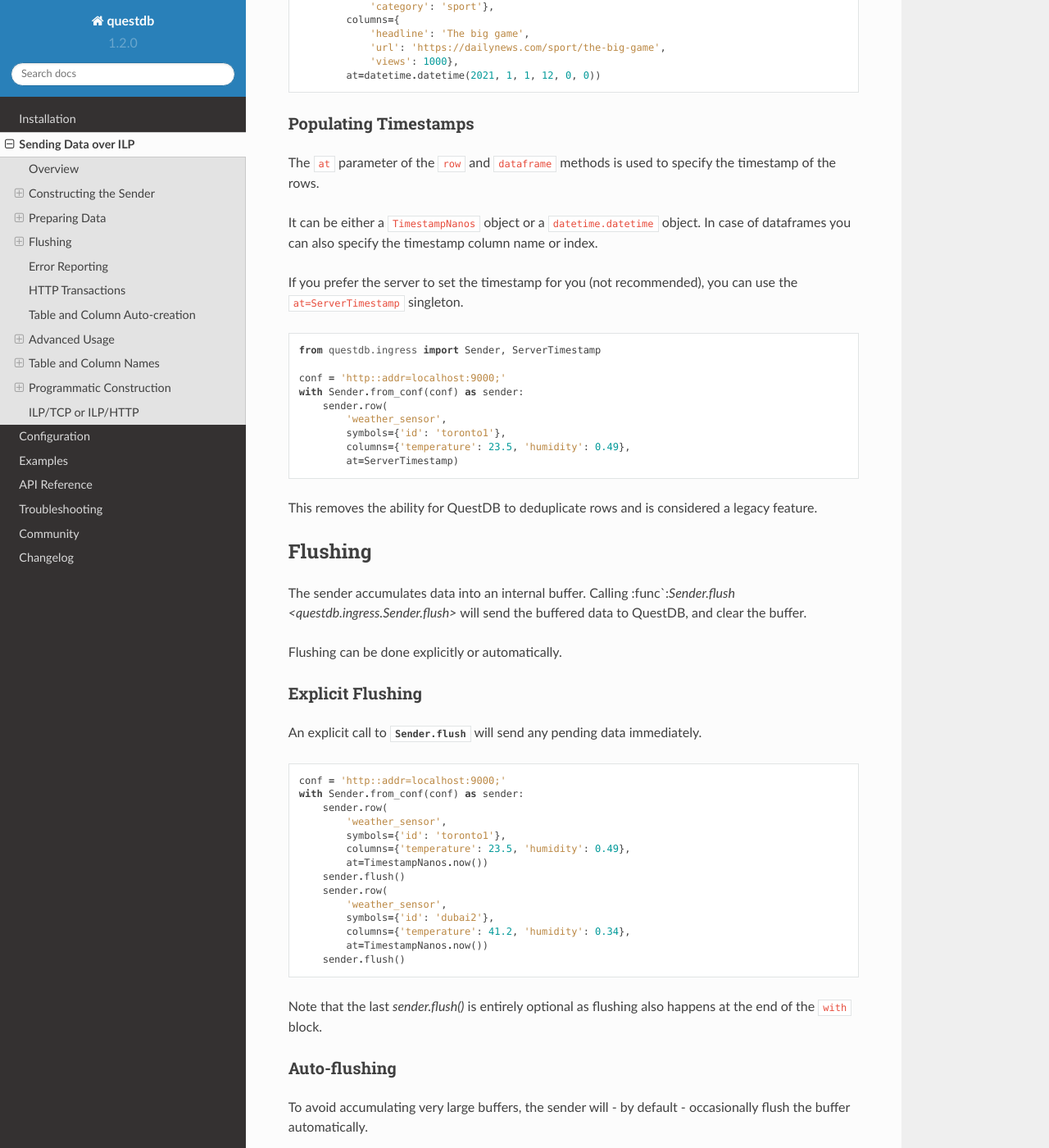
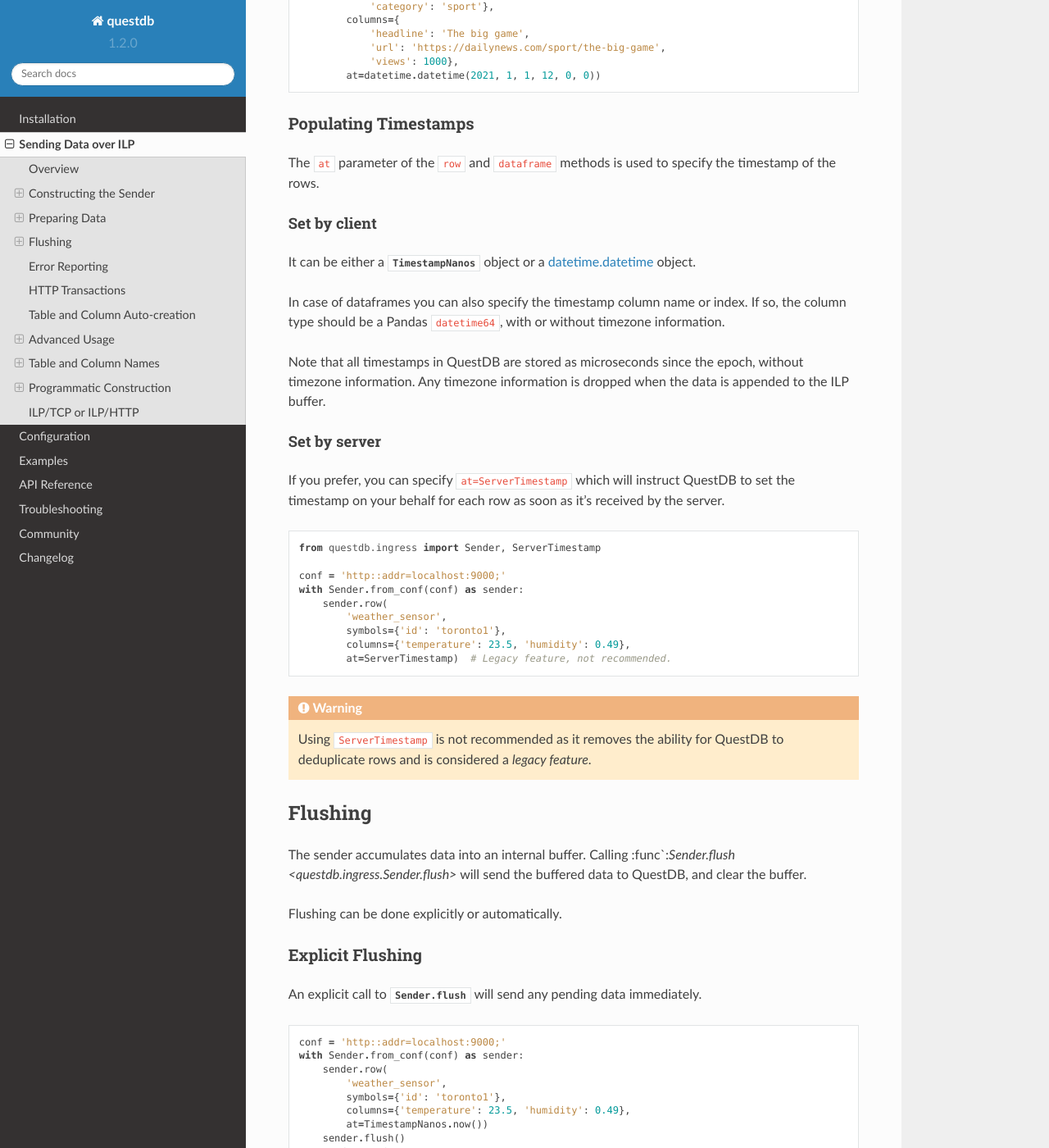
Before and after one commit to questdb/py-questdb-client, a Sphinx documentation site: the page built from docs/sender.rst, in a window 1280 px wide and 1400 px high, scrolled down 2648 px. Shown: the whole window at 82% size. Built offline with Sphinx 7.4.7 and the Read the Docs theme 2.0.0, drawn with Linux system fonts in a browser that asks for light colours; some of the changed text lies outside the part shown.

Commit message:
probably final doc tweaks

```diff
--- a/docs/conf.rst
+++ b/docs/conf.rst
@@ -55,6 +55,10 @@
 
 Authentication
 ==============
+
+If you're using QuestDB enterprise you can read up on creating and permissioning
+users in the `Enterprise quickstart <https://questdb.io/docs/guides/enterprise-quick-start/#4-ingest-data-influxdb-line-protocol>`_
+and the `role-based access control <https://questdb.io/docs/operations/rbac/>`_ guides.
 
 HTTP Bearer Token
 -----------------
--- a/docs/sender.rst
+++ b/docs/sender.rst
@@ -153,11 +153,27 @@
 The ``at`` parameter of the ``row`` and ``dataframe`` methods is used to specify
 the timestamp of the rows.
 
-It can be either a ``TimestampNanos`` object or a ``datetime.datetime`` object.
+Set by client
+~~~~~~~~~~~~~
+
+It can be either a :class:`TimestampNanos <questdb.ingress.TimestampNanos>`
+object or a
+`datetime.datetime <https://docs.python.org/3/library/datetime.html>`_ object.
+
 In case of dataframes you can also specify the timestamp column name or index.
+If so, the column type should be a Pandas ``datetime64``, with or without
+timezone information.
 
-If you prefer the server to set the timestamp for you (not recommended),
-you can use the ``at=ServerTimestamp`` singleton.
+Note that all timestamps in QuestDB are stored as microseconds since the epoch,
+without timezone information. Any timezone information is dropped when the data
+is appended to the ILP buffer.
+
+Set by server
+~~~~~~~~~~~~~
+
+If you prefer, you can specify ``at=ServerTimestamp`` which will instruct
+QuestDB to set the timestamp on your behalf for each row as soon as it's
+received by the server.
 
 .. code-block:: python
 
@@ -169,10 +185,13 @@
             'weather_sensor',
             symbols={'id': 'toronto1'},
             columns={'temperature': 23.5, 'humidity': 0.49},
-            at=ServerTimestamp)
+            at=ServerTimestamp)  # Legacy feature, not recommended.
 
-This removes the ability for QuestDB to deduplicate rows and is considered a
-legacy feature.
+.. warning::
+
+    Using ``ServerTimestamp`` is not recommended as it removes the ability
+    for QuestDB to deduplicate rows and is considered a *legacy feature*.
+
 
 .. _sender_flushing:
 
@@ -322,6 +341,21 @@
 
 If the table already exists, the server will validate that the columns match
 the existing table.
+
+If you're using QuestDB enterprise you might need to grant further permissions
+to the authenticated user.
+
+.. code-block:: sql
+
+    CREATE SERVICE ACCOUNT ingest;
+    GRANT ilp, create table TO ingest;
+    GRANT add column, insert ON all tables TO ingest;
+    --  OR
+    GRANT add column, insert ON table1, table2 TO ingest;
+
+Read more setup details in the
+`Enterprise quickstart <https://questdb.io/docs/guides/enterprise-quick-start/#4-ingest-data-influxdb-line-protocol>`_
+and the `role-based access control <https://questdb.io/docs/operations/rbac/>`_ guides.
 
 .. _sender_advanced:
 
```
